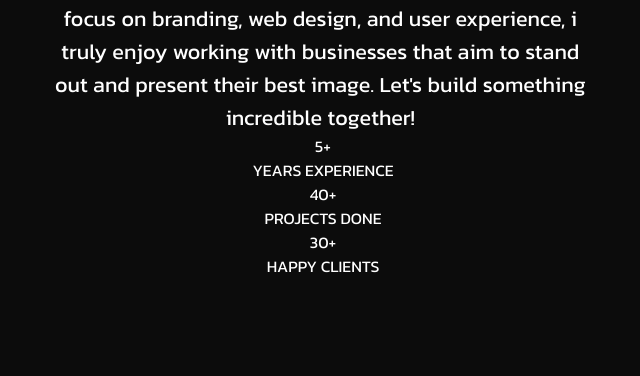
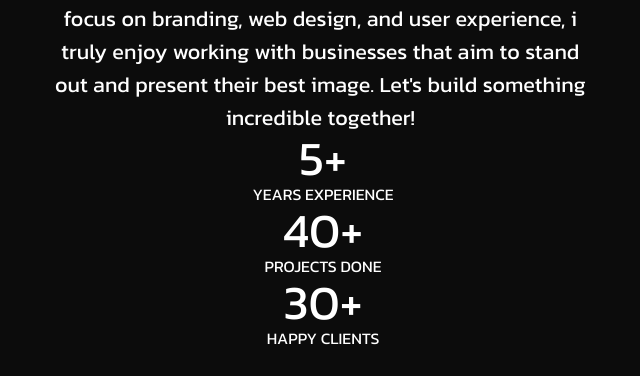
Before and after one commit to engbakrmostafa/portfolio, a React (Vite) app: page / in a window 1280 px wide. Shown: the part 1345-1721 px from the top of the page, without its empty margins (317-957 px from the left). Built offline with nearby package versions, Linux system fonts and the light colour scheme; no server answers.

Commit message:
Fix portfolio build and lock dependencies

```diff
--- a/src/components/AboutSection.tsx
+++ b/src/components/AboutSection.tsx
@@ -1,5 +1,4 @@
-import { useRef } from 'react';
-import { motion, useInView } from 'framer-motion';
+import { motion } from 'framer-motion';
 import FadeIn from './FadeIn';
 import AnimatedText from './AnimatedText';
 import Magnet from './Magnet';
@@ -11,31 +10,15 @@ interface AboutSectionProps {
 
 // Animated counter
 function Counter({ value, suffix = '' }: { value: number; suffix?: string }) {
-  const ref = useRef<HTMLSpanElement>(null);
-  const inView = useInView(ref, { once: true });
-  const display = inView ? value : 0;
-
   return (
     <motion.span
-      ref={ref}
-      initial={{ opacity: 0 }}
-      animate={inView ? { opacity: 1 } : {}}
+      initial={{ opacity: 0, y: 8 }}
+      whileInView={{ opacity: 1, y: 0 }}
+      viewport={{ once: true }}
       transition={{ duration: 0.5 }}
+      className="font-black text-white text-[clamp(1.8rem,4vw,3rem)] leading-none"
     >
-      <motion.span
-        initial={{ textContent: '0' }}
-        animate={inView ? { textContent: String(value) } : {}}
-        transition={{ duration: 1.5, ease: 'easeOut' }}
-        onUpdate={(latest) => {
-          if (ref.current) {
-            const num = Math.round(Number(latest.textContent));
-            ref.current.textContent = `${num}${suffix}`;
-          }
-        }}
-        className="font-black text-white text-[clamp(1.8rem,4vw,3rem)] leading-none"
-      >
-        {display}{suffix}
-      </motion.span>
+      {value}{suffix}
     </motion.span>
   );
 }
--- a/src/components/FlightIcons3D.tsx
+++ b/src/components/FlightIcons3D.tsx
@@ -1,5 +1,5 @@
-import { useRef, useMemo } from 'react';
-import { Canvas, useFrame, useLoader } from '@react-three/fiber';
+import { useMemo } from 'react';
+import { Canvas, useLoader } from '@react-three/fiber';
 import { Float, Preload, Billboard } from '@react-three/drei';
 import * as THREE from 'three';
 import type { SkillData } from '../App';
--- a/src/components/Navbar.tsx
+++ b/src/components/Navbar.tsx
@@ -14,6 +14,7 @@ interface NavbarProps {
 }
 
 export default function Navbar({ userName }: NavbarProps) {
+  void userName;
   const [scrolled, setScrolled] = useState(false);
   const [activeSection, setActiveSection] = useState('');
   const [menuOpen, setMenuOpen] = useState(false);
--- a/src/components/SkillsSection.tsx
+++ b/src/components/SkillsSection.tsx
@@ -70,7 +70,7 @@ export default function SkillsSection({ skillsData }: SkillsSectionProps) {
         <div className="absolute inset-0 bg-[radial-gradient(ellipse_at_center,_rgba(181,1,167,0.06)_0%,_transparent_70%)] pointer-events-none" />
 
         {/* Floating icons */}
-        {flightData.map(({ skill, startX, startY, midX1, midY1, midX2, midY2, duration, delay, size }, i) => (
+        {flightData.map(({ skill, startX, startY, midX1, midY1, midX2, midY2, duration, delay, size }) => (
           <motion.div
             key={skill.name}
             className="absolute cursor-pointer"
```
